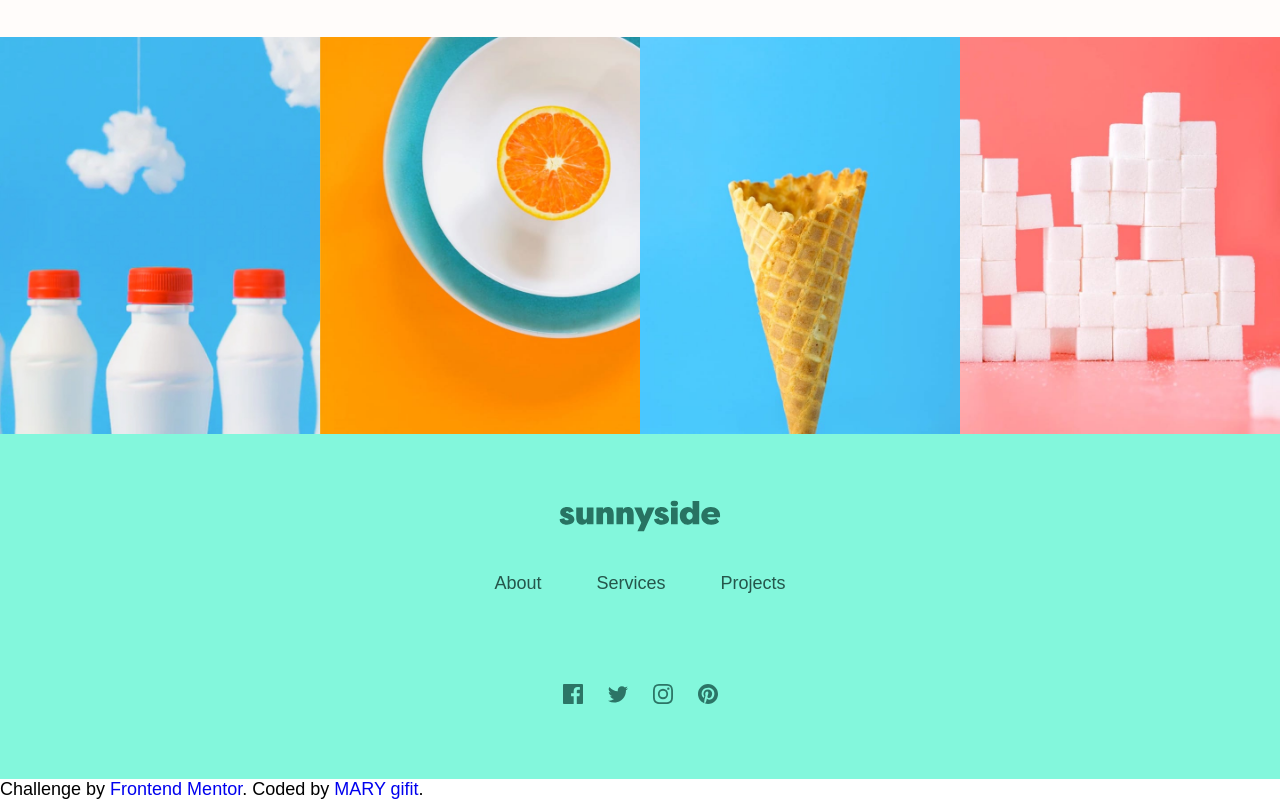
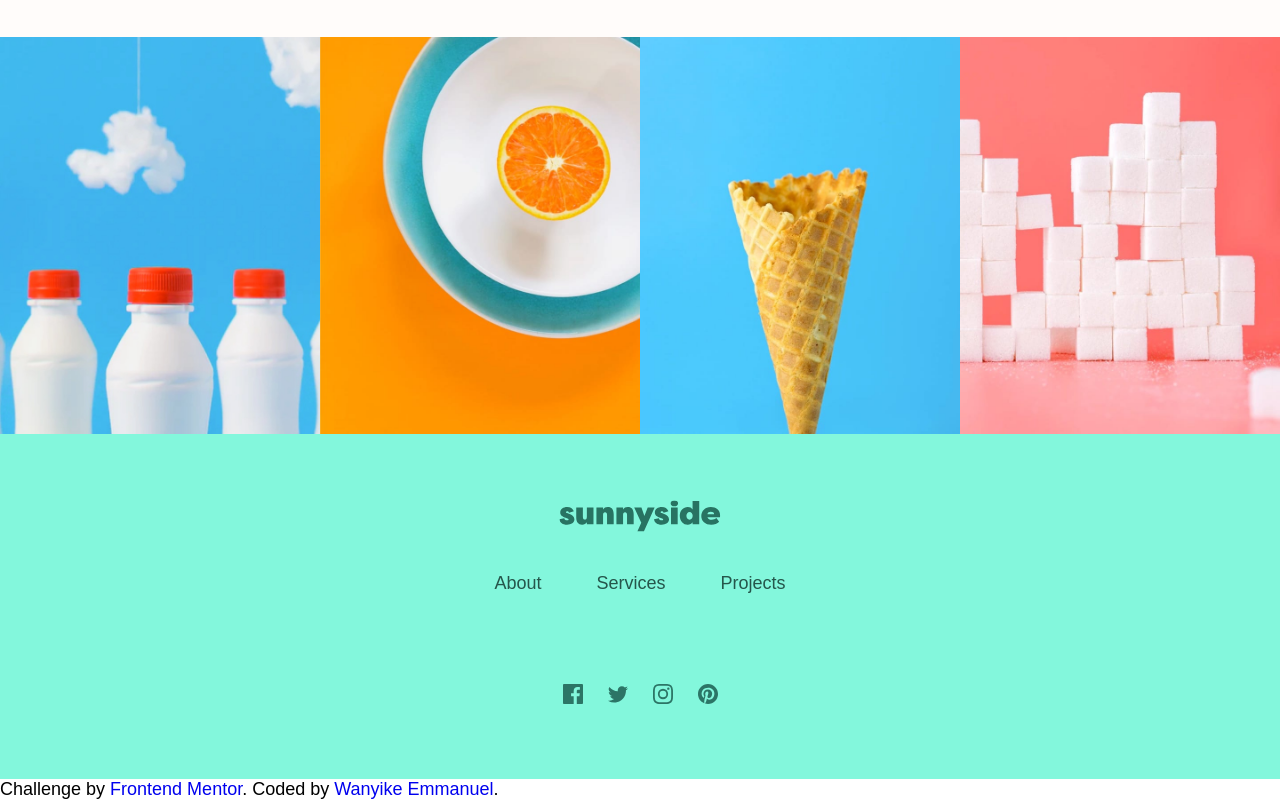
Before and after one commit to wanyike/sunnyside-agency-landing-page., a plain HTML site: page index.html in a window 1280 px wide. Shown: the part 3363-4163 px from the top of the page. Drawn offline with Linux system fonts and the light colour scheme.

Commit message:
updated
fixed

```diff
--- a/index.html
+++ b/index.html
@@ -306,7 +306,7 @@ for (let i = 0; i < navLinks.length; i++){
 
   <div class="attribution">
     Challenge by <a href="https://www.frontendmentor.io?ref=challenge" target="_blank">Frontend Mentor</a>.
-    Coded by <a href="#">MARY gifit</a>.
+    Coded by <a href="#">Wanyike Emmanuel</a>.
   </div>
 </body>
 </html>
--- a/style.css
+++ b/style.css
@@ -13,8 +13,8 @@
 }
 
 *,
-*::before,
-*::after {
+*::before
+ {
   margin: 0;
   padding: 0;
   box-sizing: border-box;
```
